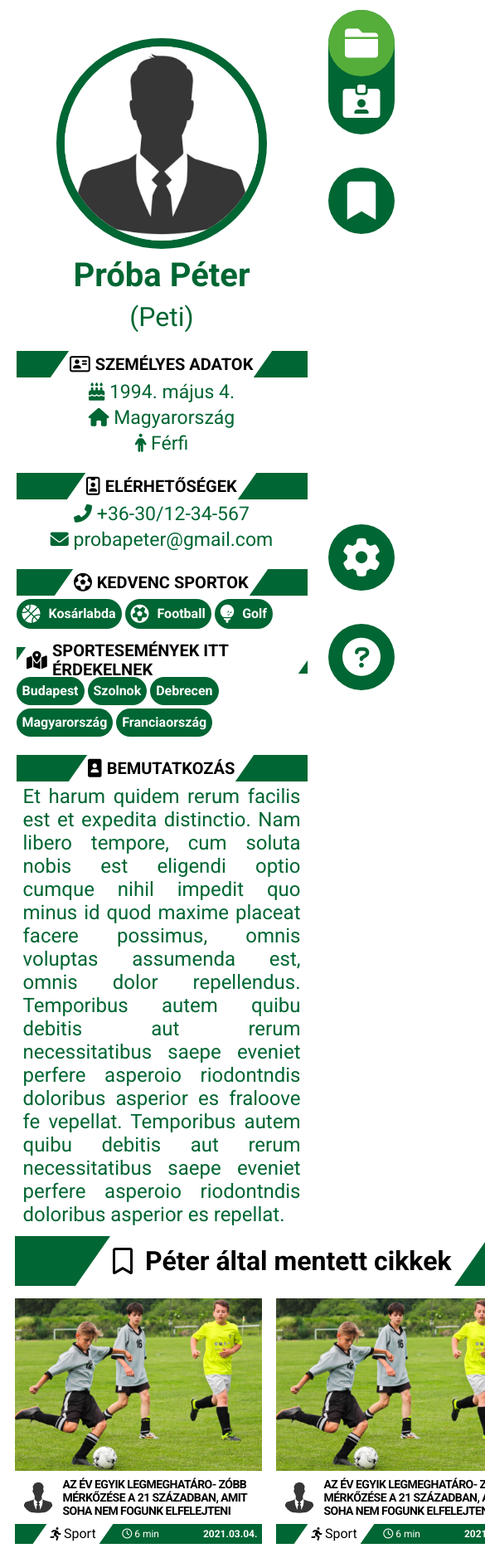
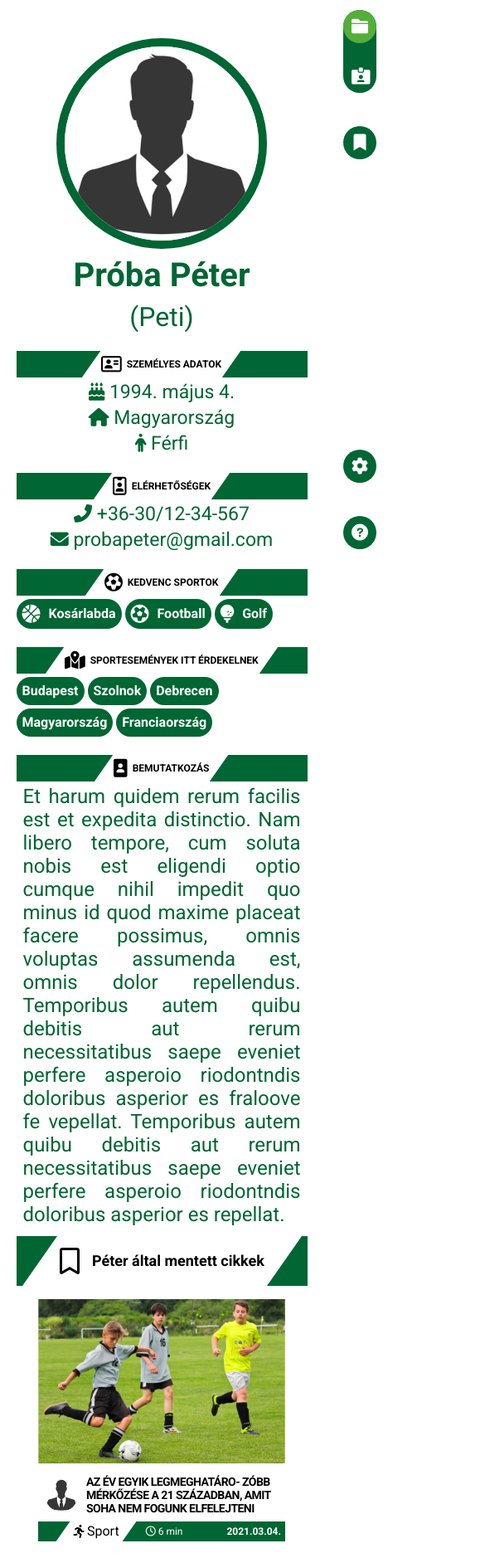
Before and after one commit to Nyika-Benedek/Finger-Practice, a plain HTML site: page Section-3/Feladat-7/index.html in a window 390 px wide. Shown: the part 83-1955 px from the top of the page at 83% size, 585 px wide, since content can reach past the window. Drawn offline with Linux system fonts and the light colour scheme.

Commit message:
Responsivity update

```diff
--- a/Section-3/Feladat-7/index.html
+++ b/Section-3/Feladat-7/index.html
@@ -689,7 +689,7 @@
         }*/
 
         console.log(window.innerWidth)
-        if (window.innerWidth < 740) {
+        if (window.innerWidth < 800) {
             for (const obj of wideCards) {
                 obj.className = "card card-small"
             }
--- a/Section-3/Feladat-7/style.css
+++ b/Section-3/Feladat-7/style.css
@@ -23,12 +23,14 @@ body > .content {
     padding-top: 15px;
     padding-bottom: 45px;
     display: flex;
+    justify-content: space-evenly;
     flex-direction: row;
 }
 
 body > .content > :first-child {
     display: flex;
     justify-content: center;
+    column-gap: 20px;
 }
 
 
@@ -615,7 +617,6 @@ header .date {
 /* --- CARD CONTAINER --- */
 /* ---------------------- */
 body .card-container {
-    width: 950px;
     display: flex;
     flex-direction: column;
     gap: 15px;
@@ -962,6 +963,7 @@ body > .content .button-container {
 body > .content .button-container .content {
     display: flex;
     flex-direction: column;
+    align-items: center;
     gap: 40px;
 
 
@@ -1511,8 +1513,8 @@ footer .footer > .content:nth-child(2) {
   }
 
   input:checked + .slider:before {
-    -webkit-transform: translateY(13px);
-    -ms-transform: translateY(13px);
+    -webkit-transform: translateY(70px);
+    -ms-transform: translateY(70px);
     transform: translateY(70px);
     background-color: var(--color2);
   }
@@ -1609,7 +1611,6 @@ footer .footer > .content:nth-child(2) {
     }
 
     body .card-container > :first-child {
-        width: 615px;
         margin: auto;
     }
 
@@ -1643,12 +1644,107 @@ footer .footer > .content:nth-child(2) {
 /* --- IDK PART --- */
 
 @media(max-width: 800px) {
+    .profile-wrapper .sloping-frame > .content {
+        font-size: 12px;
+    }
+
     body > .content {
         justify-content: left;
     }
 
     body .card-container {
+        width: 100%;
         margin: 0;
+    }
+
+    body .card-container > :first-child {
+        width: 90%;
+        grid-template-columns: 1fr;
+        justify-content: center;
+        align-items: center;
+
+    }
+
+    body .card-container > :first-child > .headline{
+        grid-column: span 1;
+        margin-left: 0;
+    }
+
+    body .card-container > :first-child > .headline > .sloping-frame {
+        margin: 0;
+    }
+
+    body .card-container > :first-child > .headline > .sloping-frame > :nth-child(2){
+        font-size: 18px;
+    }
+
+    body .card-container > :first-child > *{
+        margin: auto;
+    }
+
+    .card-container > :nth-child(3) > :nth-child(2) {
+        display: flex;
+        flex-direction: column;
+    }
+
+    body .card-container > :nth-child(2) {
+        width: 90%;
+    }
+
+    body .card-container > .headline > .sloping-frame > :nth-child(2) {
+        font-size: 18px
+    }
+
+    body .card-container > :nth-child(2) > * {
+        margin: auto;
+    }
+
+    body > .content .button-container .icon {
+        width: 40px;
+        height: 40px;
+        font-size: 20px;
+    }
+
+    body > .content .button-container .icon {
+        width: 40px;
+        height: 40px;
+        font-size: 20px;
+    }
+
+    body > .content .button-container > .content > .switch > :first-child,
+    body > .content .button-container > .content > .switch > :nth-child(2) {
+        width: 40px;
+        height: 40px;
+        left: 30px;
+        font-size: 20px;
+    }
+
+    body > .content .button-container > .content > .switch > :first-child {
+        top: 10px;
+    }
+
+    body > .content .button-container > .content > .switch > :nth-child(2) {
+        bottom: -10px;
+    }
+
+    .slider:before {
+        width: 40px;
+        height: 40px;
+    }
+    .switch {
+        width: 40px;
+        height: 100px;
+    }
+
+    input:checked + .slider:before {
+        -webkit-transform: translateY(60px);
+        -ms-transform: translateY(60px);
+        transform: translateY(60px);
+    }
+
+    footer .button-container > .icon {
+        width: 40px;
+        height: 40px;
     }
 }
 /*
@@ -1711,3 +1807,7 @@ body > .content > :first-child > :first-child {
     display: flex;
     justify-content: center;
 }
+
+body > .content .button-container .content > * {
+    cursor: pointer;
+}
```
